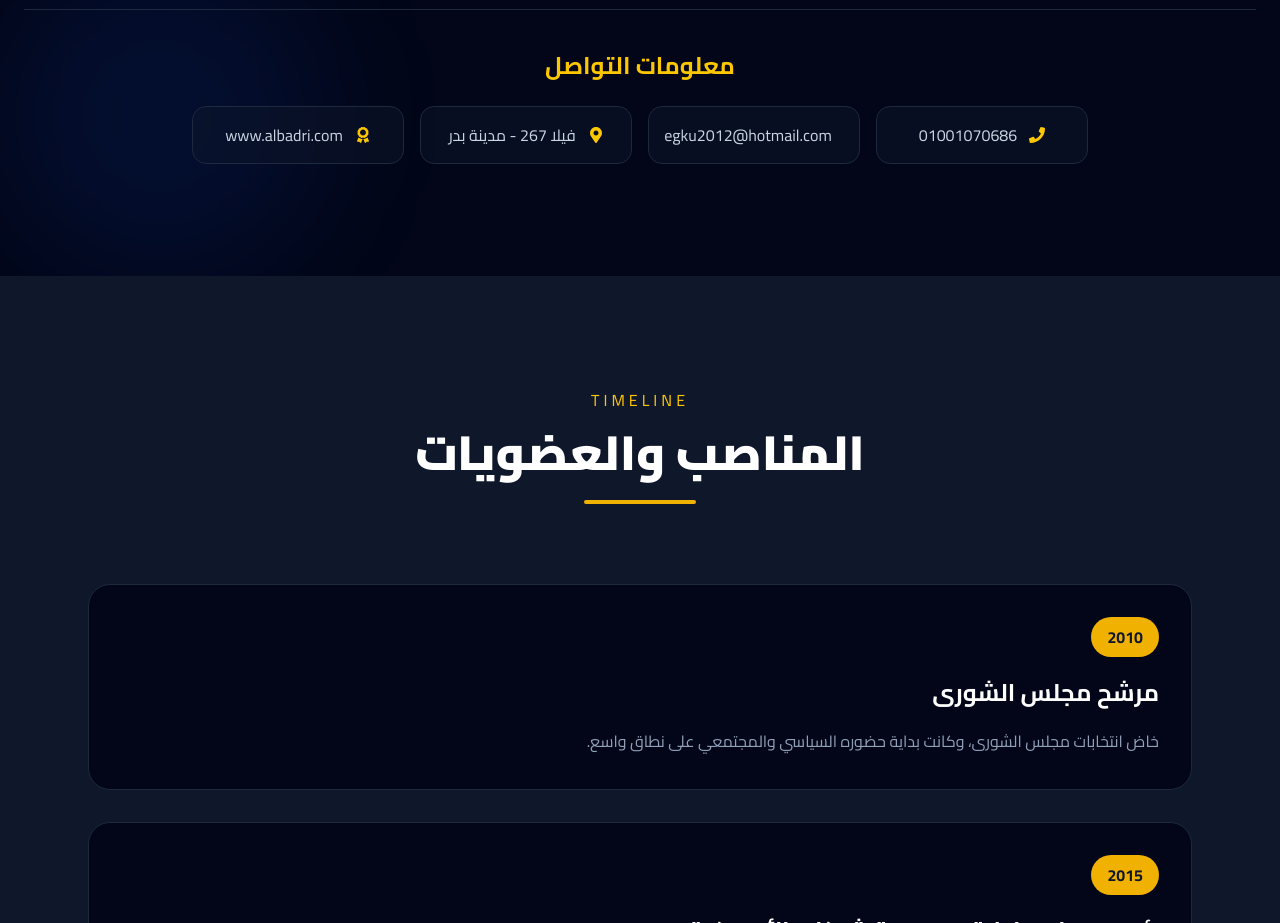
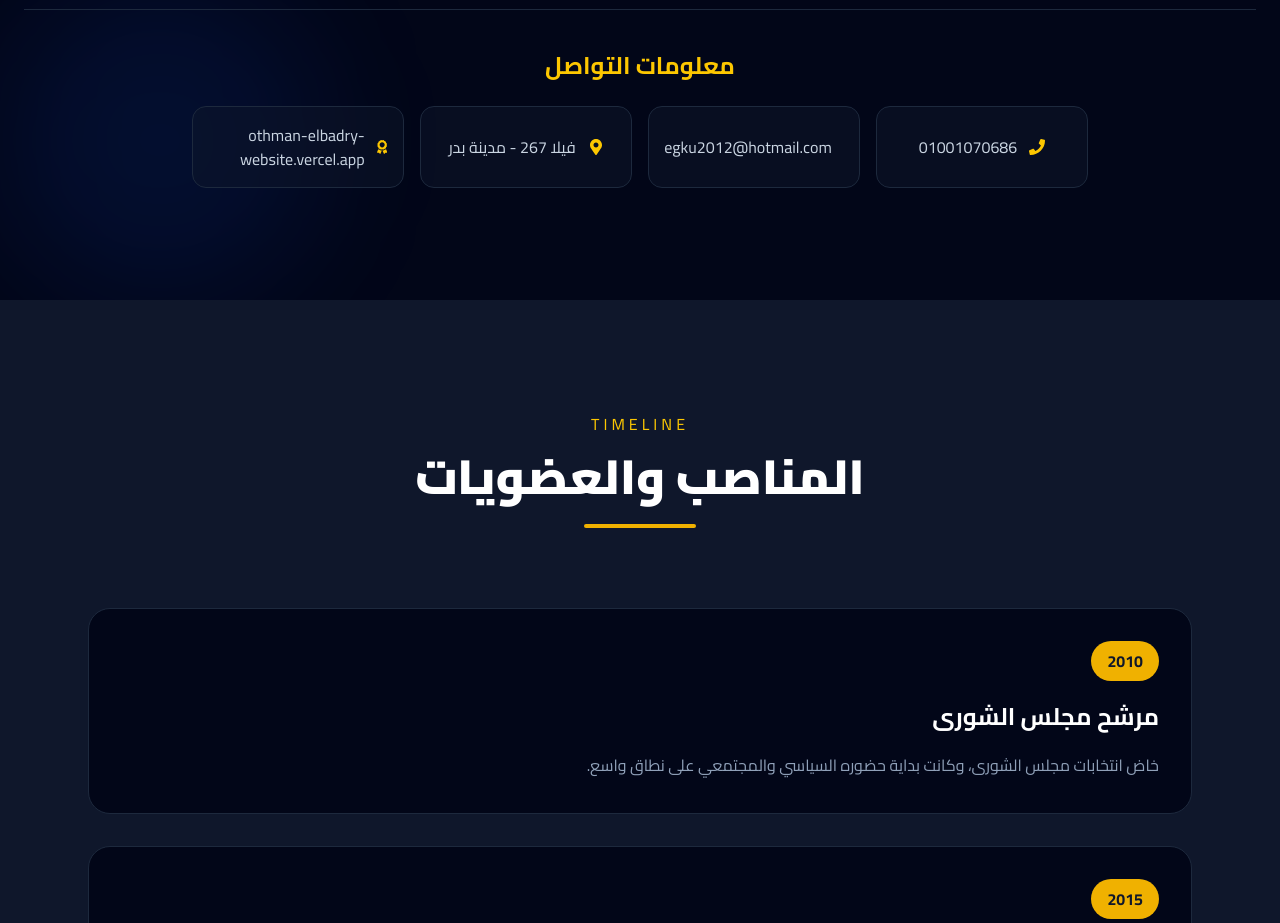
Before and after one commit to waelsc99/othman-elbadry-website, a Next.js app: page / in a window 1280 px wide. Shown: the part 7660-8583 px from the top of the page. Built offline with nearby package versions, Linux system fonts and the light colour scheme; no server answers.

Commit message:
Fix biography page

```diff
--- a/components/sections/About.tsx
+++ b/components/sections/About.tsx
@@ -548,7 +548,7 @@ export default function About() {
             </div>
             <div className="flex items-center justify-center gap-3 text-slate-300 p-4 bg-slate-900/50 rounded-xl border border-slate-800">
               <FaAward className="text-yellow-400" />
-              <span>www.albadri.com</span>
+              <span>othman-elbadry-website.vercel.app</span>
             </div>
           </div>
         </div>
```
